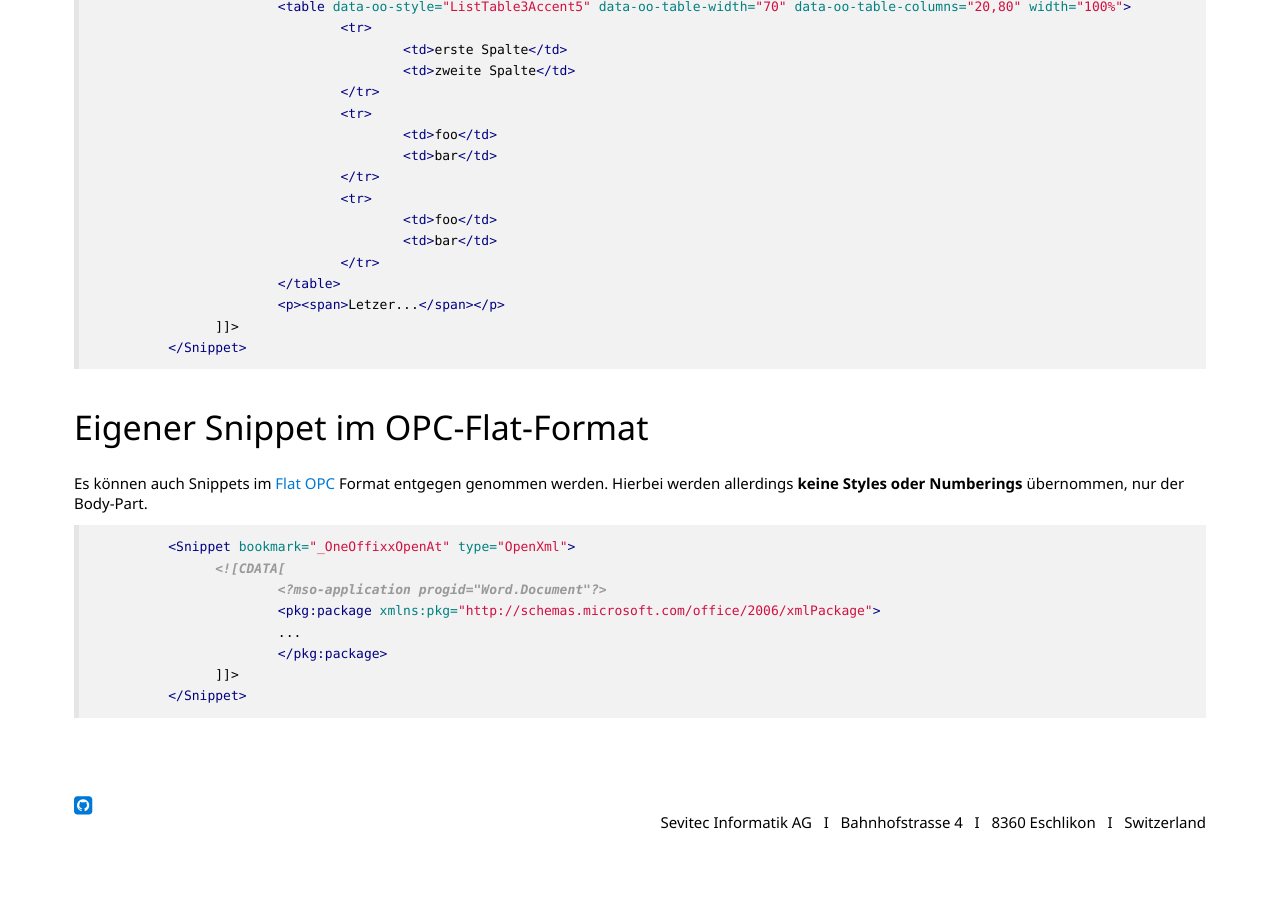
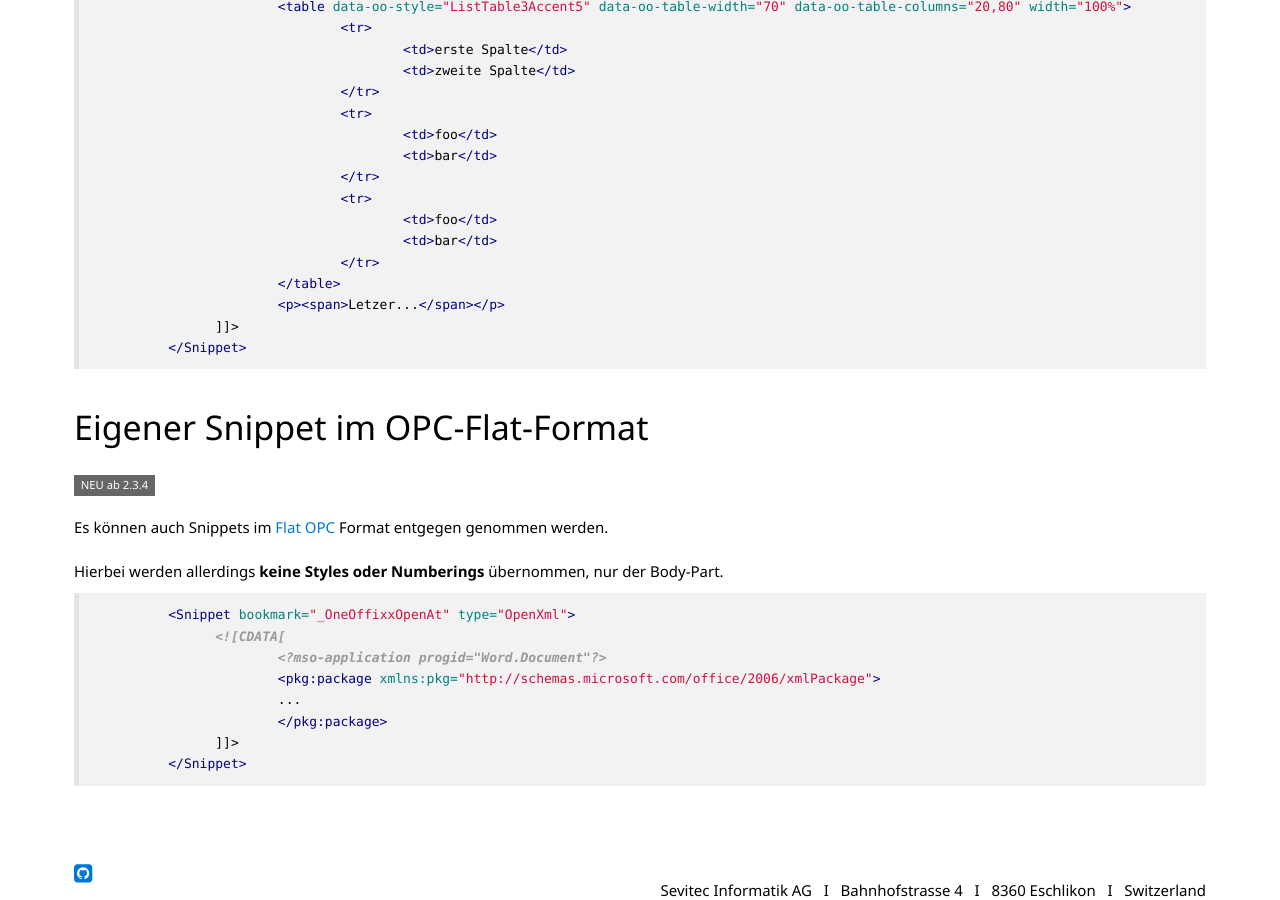
Before and after one commit to primesoft-group/oneoffixx-docs, a Jekyll site: the page built from _pages/connect/de/usecases-snippets.md, in a window 1280 px wide and 900 px high, scrolled down 6129 px. Built offline with Jekyll 4.4.1, drawn with Linux system fonts in a browser that asks for light colours; nearby versions of some CDN libraries; some web fonts are replaced; before the commit the page ends 6961 px from its top, so only the background shows below that.

Commit message:
Update usecases-snippets.md

````diff
--- a/_pages/connect/de/usecases-snippets.md
+++ b/_pages/connect/de/usecases-snippets.md
@@ -262,7 +262,11 @@ __Beispiel:__
 
 ### Eigener Snippet im OPC-Flat-Format
 
-Es können auch Snippets im [Flat OPC](https://blogs.msdn.microsoft.com/ericwhite/2008/09/29/the-flat-opc-format/) Format entgegen genommen werden. Hierbei werden allerdings __keine Styles oder Numberings__ übernommen, nur der Body-Part.
+<span class="label label-info">NEU ab 2.3.4</span>
+
+Es können auch Snippets im [Flat OPC](https://blogs.msdn.microsoft.com/ericwhite/2008/09/29/the-flat-opc-format/) Format entgegen genommen werden.
+
+Hierbei werden allerdings __keine Styles oder Numberings__ übernommen, nur der Body-Part.
 
 ```xml
           <Snippet bookmark="_OneOffixxOpenAt" type="OpenXml">
````
